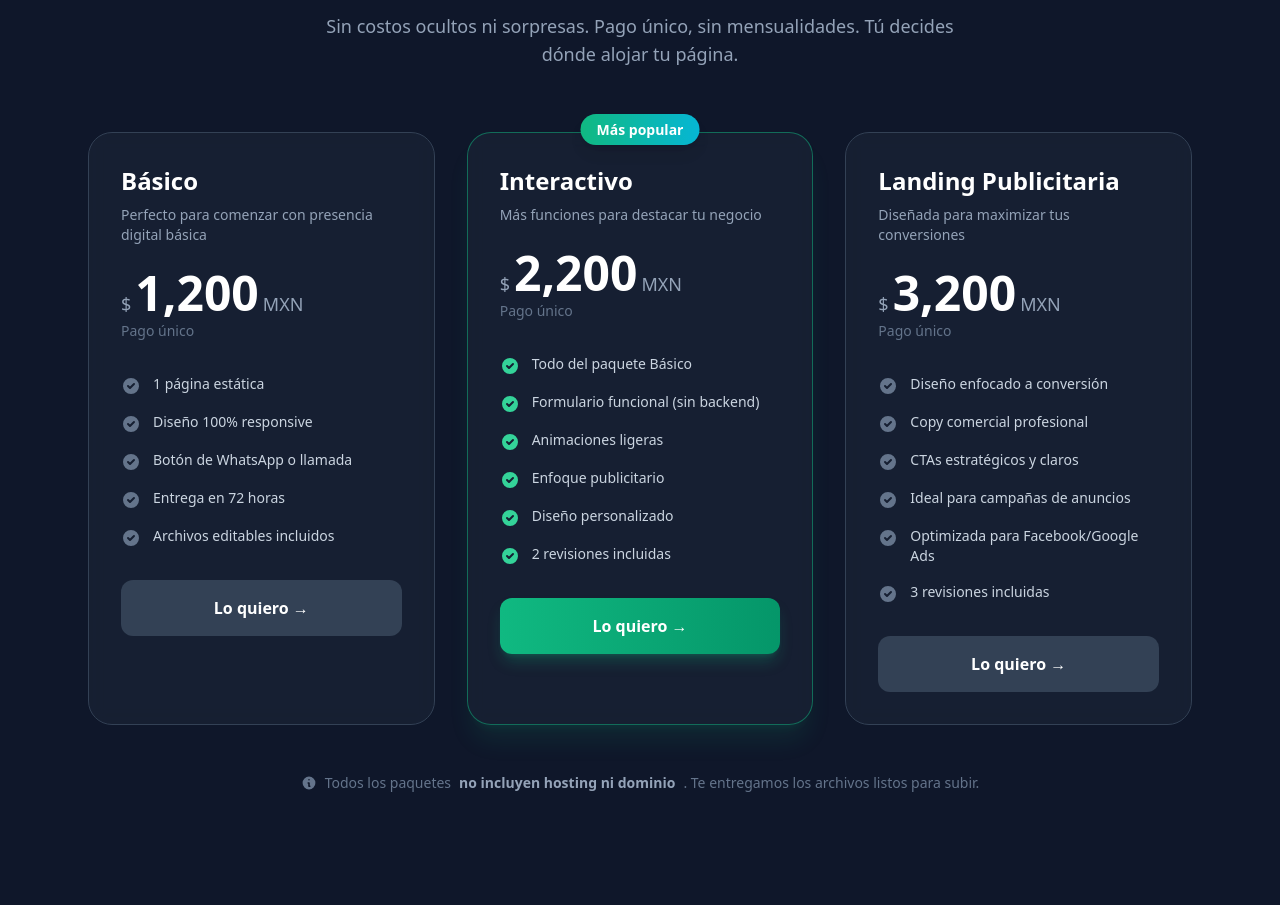
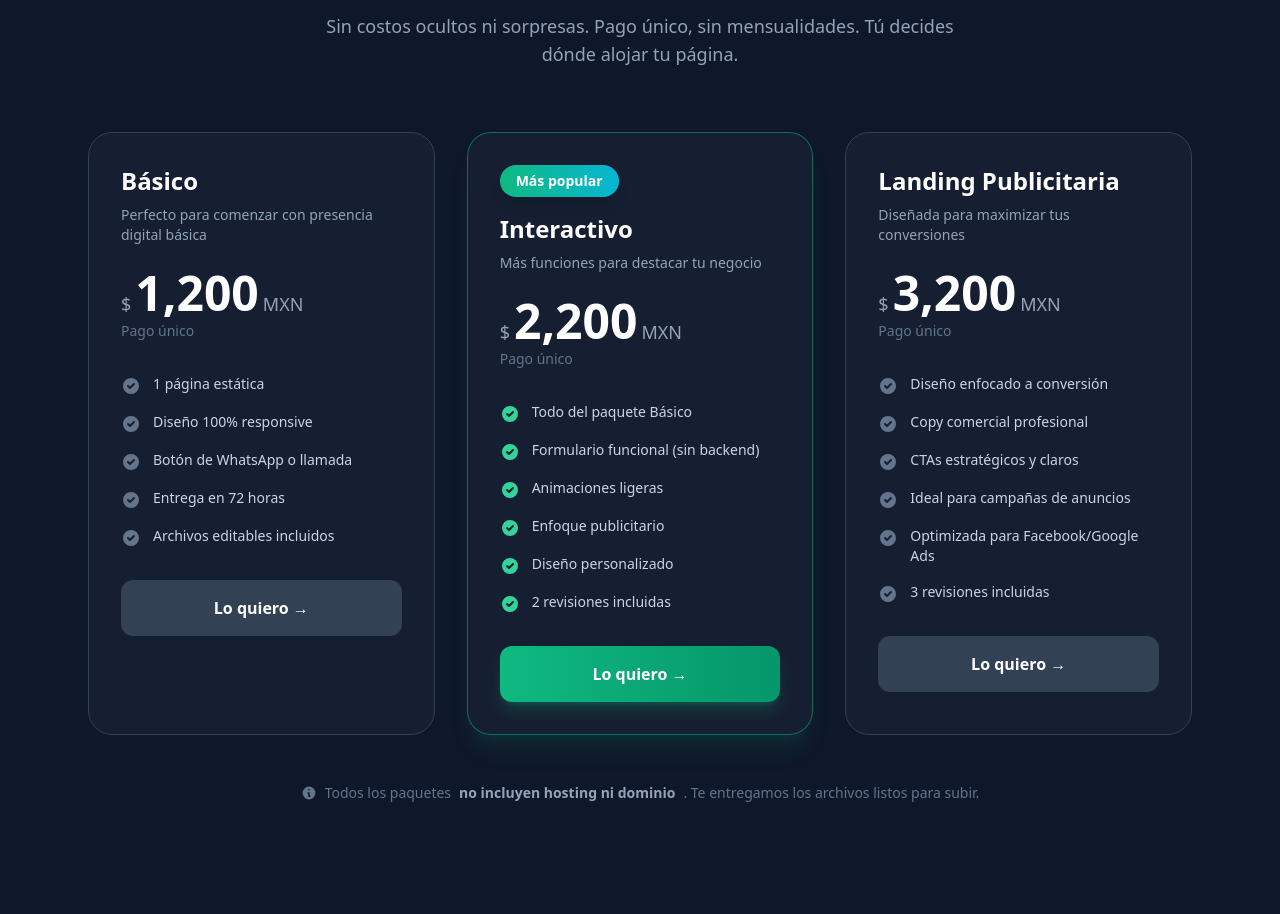
Before and after one commit to Luiszepedaxd/assistflowmx-webseller, a React (Vite) app: page / in a window 1280 px wide. Shown: the part 1925-2839 px from the top of the page. Built offline with nearby package versions, Linux system fonts and the light colour scheme.

Commit message:
feat: Mover badge 'MÃ¡s popular' dentro de la card y agregar hover verde a todas las cards

```diff
--- a/src/components/PricingSection.jsx
+++ b/src/components/PricingSection.jsx
@@ -34,16 +34,16 @@ const PricingSection = () => {
             return (
               <div
                 key={index}
-                className={`relative bg-slate-800/50 backdrop-blur border rounded-3xl p-8 transition-all duration-300 hover:-translate-y-2 ${
+                className={`relative bg-slate-800/50 backdrop-blur border rounded-3xl p-8 transition-all duration-300 hover:-translate-y-2 hover:border-emerald-500/50 hover:shadow-xl hover:shadow-emerald-500/10 ${
                   pkg.recommended
                     ? 'border-emerald-500/50 shadow-xl shadow-emerald-500/10'
-                    : 'border-slate-700 hover:border-slate-600'
+                    : 'border-slate-700'
                 }`}
               >
-                {/* Badge recomendado */}
+                {/* Badge recomendado - dentro de la card */}
                 {pkg.recommended && (
-                  <div className="absolute -top-4 left-1/2 -translate-x-1/2">
-                    <span className="bg-gradient-to-r from-emerald-500 to-cyan-500 text-white text-sm font-semibold px-4 py-1.5 rounded-full shadow-lg">
+                  <div className="mb-4">
+                    <span className="inline-block bg-gradient-to-r from-emerald-500 to-cyan-500 text-white text-sm font-semibold px-4 py-1.5 rounded-full shadow-lg">
                       Más popular
                     </span>
                   </div>
```
